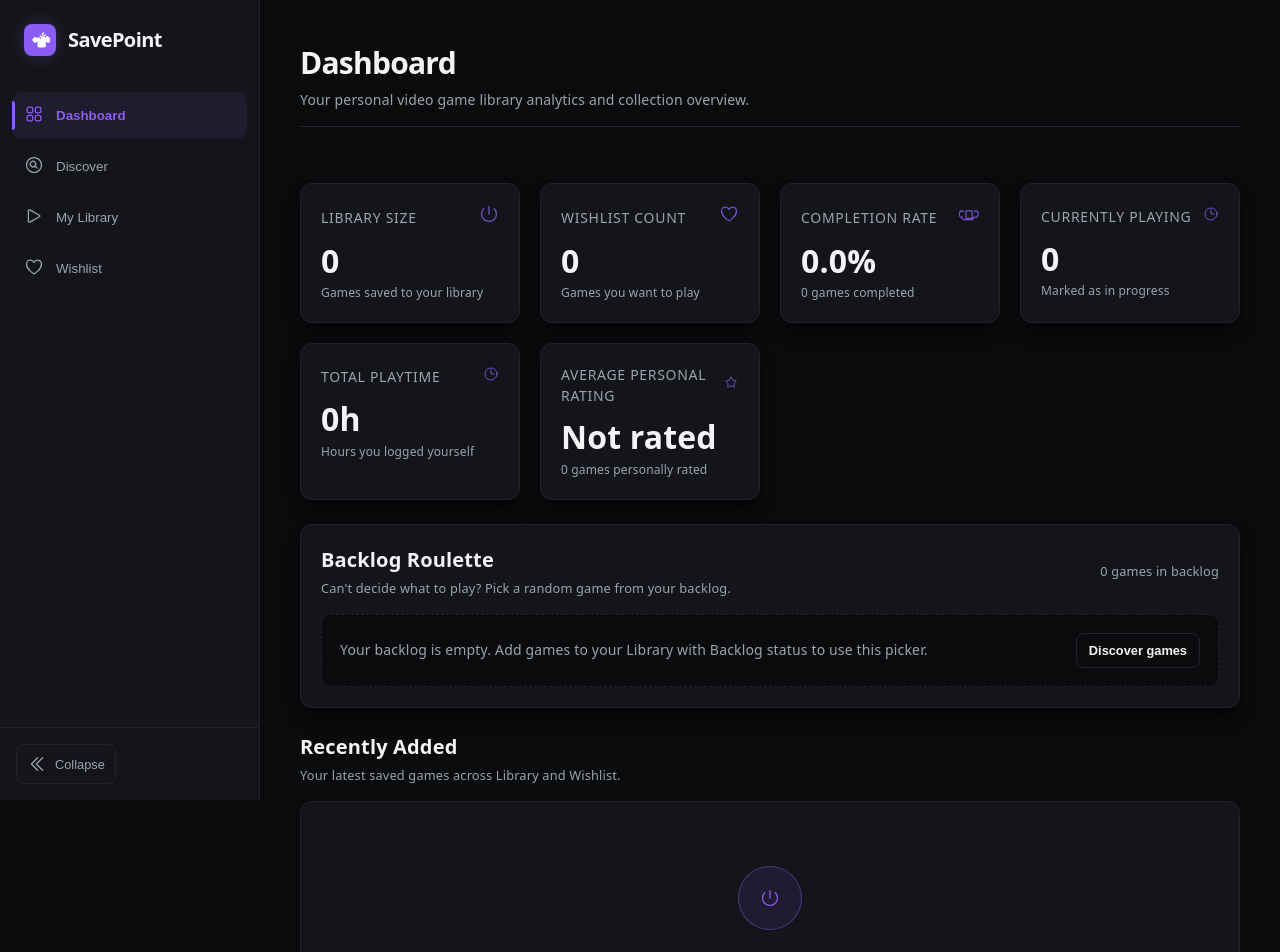
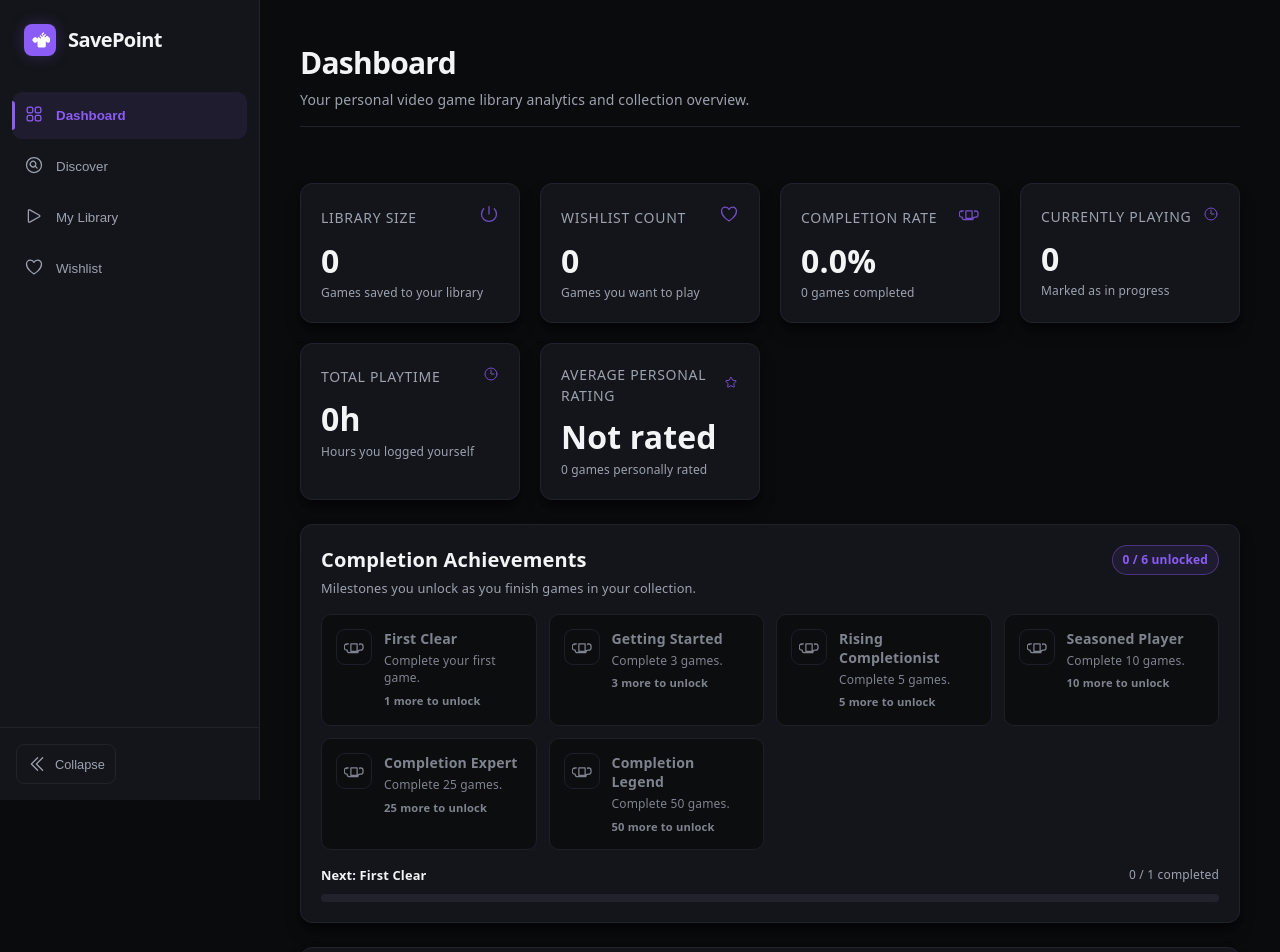
Before and after one commit to KyleDomSar/SavePoint, a React (Vite) app: page / in a window 1280 px wide. Shown: the top 952 px of the page. Built offline with nearby package versions, Linux system fonts and the light colour scheme.

Commit message:
feat: add completion achievement milestones

```diff
--- a/src/views/DashboardView.jsx
+++ b/src/views/DashboardView.jsx
@@ -5,6 +5,15 @@ import GameCard from '../components/GameCard';
 import EmptyState from '../components/EmptyState';
 import { GamepadIcon, TrophyIcon, WishlistIcon, ClockIcon, StarIcon } from '../components/Icons';
 import { useCollection } from '../contexts/useCollection';
+
+const COMPLETION_MILESTONES = [
+  { count: 1, title: 'First Clear', description: 'Complete your first game.' },
+  { count: 3, title: 'Getting Started', description: 'Complete 3 games.' },
+  { count: 5, title: 'Rising Completionist', description: 'Complete 5 games.' },
+  { count: 10, title: 'Seasoned Player', description: 'Complete 10 games.' },
+  { count: 25, title: 'Completion Expert', description: 'Complete 25 games.' },
+  { count: 50, title: 'Completion Legend', description: 'Complete 50 games.' }
+];
 
 const DashboardView = () => {
   const { items, storageError, importCollection, updateGameStatus } = useCollection();
@@ -86,6 +95,14 @@ const DashboardView = () => {
   const librarySize = libraryGames.length;
   const wishlistCount = items.filter((game) => game.status === 'wishlist').length;
   const completedCount = libraryGames.filter((game) => game.status === 'completed').length;
+  const unlockedMilestones = COMPLETION_MILESTONES.filter((milestone) => completedCount >= milestone.count).length;
+  const nextMilestone = COMPLETION_MILESTONES.find((milestone) => completedCount < milestone.count) || null;
+  const previousMilestoneCount = [...COMPLETION_MILESTONES]
+    .reverse()
+    .find((milestone) => completedCount >= milestone.count)?.count || 0;
+  const milestoneProgress = nextMilestone
+    ? Math.min(100, Math.max(0, ((completedCount - previousMilestoneCount) / (nextMilestone.count - previousMilestoneCount)) * 100))
+    : 100;
   const playingGames = libraryGames.filter((game) => game.status === 'playing');
   const backlogGames = items
     .filter((game) => game.status === 'backlog')
@@ -138,6 +155,140 @@ const DashboardView = () => {
       }}>
         {stats.map((stat) => <StatCard key={stat.title} {...stat} />)}
       </div>
+
+      <section style={{
+        display: 'flex',
+        flexDirection: 'column',
+        gap: '16px',
+        width: '100%',
+        padding: '20px',
+        backgroundColor: 'var(--panel-bg)',
+        border: '1px solid var(--border)',
+        borderRadius: '12px',
+        boxShadow: 'var(--shadow)'
+      }}>
+        <div style={{
+          display: 'flex',
+          justifyContent: 'space-between',
+          alignItems: 'flex-start',
+          flexWrap: 'wrap',
+          gap: '12px'
+        }}>
+          <div style={{ display: 'flex', flexDirection: 'column', gap: '4px' }}>
+            <h2 style={{ fontSize: '1.25rem', color: 'var(--text-h)', margin: 0 }}>Completion Achievements</h2>
+            <p style={{ fontSize: '0.8rem', color: 'var(--text)', margin: 0, lineHeight: 1.5 }}>
+              Milestones you unlock as you finish games in your collection.
+            </p>
+          </div>
+          <span style={{
+            flexShrink: 0,
+            border: '1px solid var(--accent-border)',
+            borderRadius: '999px',
+            padding: '5px 10px',
+            backgroundColor: 'var(--accent-bg)',
+            color: 'var(--accent)',
+            fontSize: '0.75rem',
+            fontWeight: '700'
+          }}>
+            {unlockedMilestones} / {COMPLETION_MILESTONES.length} unlocked
+          </span>
+        </div>
+
+        <div style={{
+          display: 'grid',
+          gridTemplateColumns: 'repeat(auto-fit, minmax(min(100%, 190px), 1fr))',
+          gap: '12px'
+        }}>
+          {COMPLETION_MILESTONES.map((milestone) => {
+            const unlocked = completedCount >= milestone.count;
+            return (
+              <div
+                key={milestone.count}
+                style={{
+                  display: 'flex',
+                  alignItems: 'flex-start',
+                  gap: '12px',
+                  minWidth: 0,
+                  padding: '14px',
+                  border: `1px solid ${unlocked ? 'var(--accent-border)' : 'var(--border)'}`,
+                  borderRadius: '10px',
+                  backgroundColor: unlocked ? 'var(--accent-bg)' : 'var(--bg)',
+                  opacity: unlocked ? 1 : 0.78
+                }}
+              >
+                <div style={{
+                  display: 'flex',
+                  alignItems: 'center',
+                  justifyContent: 'center',
+                  flexShrink: 0,
+                  width: '36px',
+                  height: '36px',
+                  borderRadius: '9px',
+                  border: `1px solid ${unlocked ? 'var(--accent-border)' : 'var(--border)'}`,
+                  backgroundColor: unlocked ? 'var(--panel-bg)' : 'transparent',
+                  color: unlocked ? 'var(--accent)' : 'var(--text)'
+                }} aria-hidden="true">
+                  <TrophyIcon />
+                </div>
+                <div style={{ minWidth: 0, display: 'flex', flexDirection: 'column', gap: '4px' }}>
+                  <h3 style={{
+                    color: unlocked ? 'var(--text-h)' : 'var(--text)',
+                    fontSize: '0.88rem',
+                    lineHeight: 1.35,
+                    overflowWrap: 'anywhere'
+                  }}>
+                    {milestone.title}
+                  </h3>
+                  <p style={{ margin: 0, color: 'var(--text)', fontSize: '0.75rem', lineHeight: 1.45 }}>
+                    {milestone.description}
+                  </p>
+                  <span style={{
+                    marginTop: '2px',
+                    color: unlocked ? 'var(--accent)' : 'var(--text)',
+                    fontSize: '0.7rem',
+                    fontWeight: '700'
+                  }}>
+                    {unlocked ? 'Unlocked' : `${milestone.count - completedCount} more to unlock`}
+                  </span>
+                </div>
+              </div>
+            );
+          })}
+        </div>
+
+        {nextMilestone ? (
+          <div style={{ display: 'flex', flexDirection: 'column', gap: '8px' }}>
+            <div style={{ display: 'flex', justifyContent: 'space-between', flexWrap: 'wrap', gap: '8px' }}>
+              <span style={{ color: 'var(--text-h)', fontSize: '0.8rem', fontWeight: '650' }}>
+                Next: {nextMilestone.title}
+              </span>
+              <span style={{ color: 'var(--text)', fontSize: '0.75rem' }}>
+                {completedCount} / {nextMilestone.count} completed
+              </span>
+            </div>
+            <div
+              role="progressbar"
+              aria-label={`Progress toward ${nextMilestone.title}`}
+              aria-valuemin={0}
+              aria-valuemax={nextMilestone.count}
+              aria-valuenow={Math.min(completedCount, nextMilestone.count)}
+              style={{ height: '8px', overflow: 'hidden', borderRadius: '999px', backgroundColor: 'var(--border)' }}
+            >
+              <div style={{
+                width: `${milestoneProgress}%`,
+                height: '100%',
+                borderRadius: '999px',
+                backgroundColor: 'var(--accent)',
+                transition: 'width 0.25s ease'
+              }} />
+            </div>
+          </div>
+        ) : (
+          <p style={{ margin: 0, color: 'var(--accent)', fontSize: '0.82rem', fontWeight: '700' }}>
+            Every completion milestone is unlocked. Keep building your collection!
+          </p>
+        )}
+      </section>
 
       <section style={{
         display: 'flex',
```
